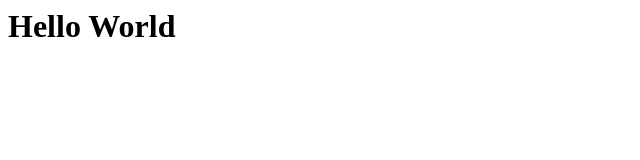
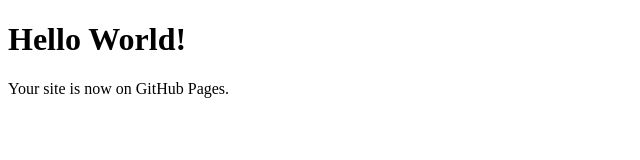
Before and after one commit to Pur3-MAlice/pur3-malice.github.io, a plain HTML site: page index.html in a window 1280 px wide. Shown: the whole page, without its empty margins (0-640 px from the left). Drawn offline with Linux system fonts and the light colour scheme.

Commit message:
Update index.html

```diff
--- a/index.html
+++ b/index.html
@@ -1 +1,10 @@
-<h1>Hello World</h1>
+<!DOCTYPE html>
+<html>
+  <head>
+    <title>Hello World</title>
+  </head>
+  <body>
+    <h1>Hello World!</h1>
+    <p>Your site is now on GitHub Pages.</p>
+  </body>
+</html>
```
